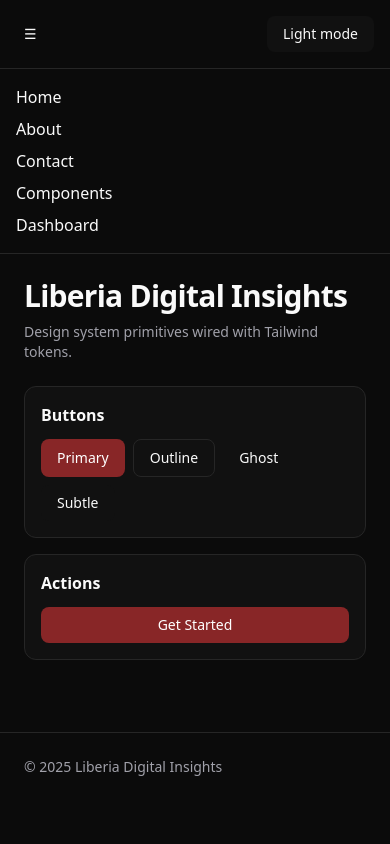
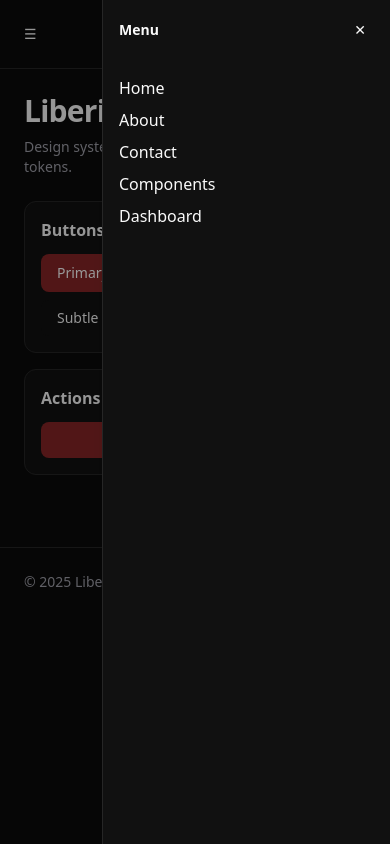
Before and after one commit to LiberiaDigitalInsights/liberia-digital-insights, a React (Vite) app in the folder frontend/: page / in a window 390 px wide. Both pictures are taken after a click on the button "Toggle menu". Built offline with nearby package versions, Linux system fonts and the light colour scheme.

Commit message:
feat: enhance Navbar with mobile drawer functionality, including backdrop and close button for improved user experience

```diff
--- a/frontend/src/components/Navbar.jsx
+++ b/frontend/src/components/Navbar.jsx
@@ -23,9 +23,33 @@
         </div>
         <ThemeToggle />
       </div>
-      {open && (
-        <div className="md:hidden border-t border-[var(--color-border)]">
-          <div className="mx-auto flex max-w-7xl flex-col gap-2 p-4">
+      {/* Mobile drawer */}
+      <div
+        className={`md:hidden fixed inset-0 z-50 ${open ? '' : 'pointer-events-none'}`}
+        aria-hidden={!open}
+      >
+        {/* Backdrop */}
+        <div
+          onClick={() => setOpen(false)}
+          className={`absolute inset-0 bg-black/40 transition-opacity ${open ? 'opacity-100' : 'opacity-0'}`}
+        />
+        {/* Drawer panel */}
+        <div
+          className={`absolute right-0 top-0 h-full w-72 border-l border-[var(--color-border)] bg-[var(--color-surface)] shadow-xl transition-transform duration-300 ${open ? 'translate-x-0' : 'translate-x-full'}`}
+          role="dialog"
+          aria-modal="true"
+        >
+          <div className="flex items-center justify-between p-4">
+            <span className="text-sm font-semibold">Menu</span>
+            <button
+              className="rounded px-2 py-1 text-sm hover:bg-[color-mix(in_oklab,var(--color-surface),white_6%)]"
+              onClick={() => setOpen(false)}
+              aria-label="Close menu"
+            >
+              ✕
+            </button>
+          </div>
+          <div className="flex flex-col gap-2 p-4">
             <Link onClick={() => setOpen(false)} to="/">Home</Link>
             <Link onClick={() => setOpen(false)} to="/about">About</Link>
             <Link onClick={() => setOpen(false)} to="/contact">Contact</Link>
@@ -33,7 +57,7 @@
             <Link onClick={() => setOpen(false)} to="/dashboard">Dashboard</Link>
           </div>
         </div>
-      )}
+      </div>
     </nav>
   );
 }
```
